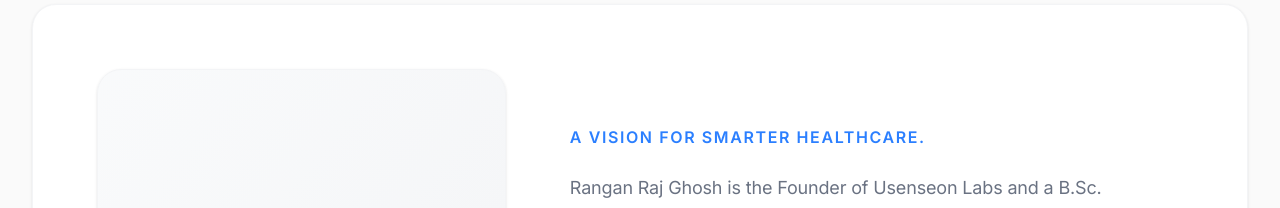
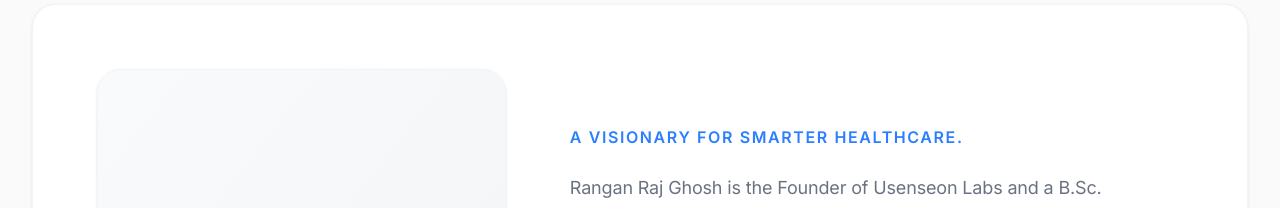
Before and after one commit to anujnegi934/usenseon-website, a React (Vite) app: page / in a window 1280 px wide. Shown: the part 2460-2668 px from the top of the page. Built offline with nearby package versions, Linux system fonts and the light colour scheme.

Commit message:
fix: change vision to visionary in Founder component

```diff
--- a/src/components/Founder.jsx
+++ b/src/components/Founder.jsx
@@ -43,7 +43,7 @@ function Founder() {
                     {/* Right — Content */}
                     <div className="w-full md:w-3/5">
                         <h3 className="text-sm md:text-base font-semibold uppercase tracking-widest text-blue-500 mb-6">
-                            A vision for smarter healthcare.
+                            A visionary for smarter healthcare.
                         </h3>
 
                         <div className="space-y-6">
```
